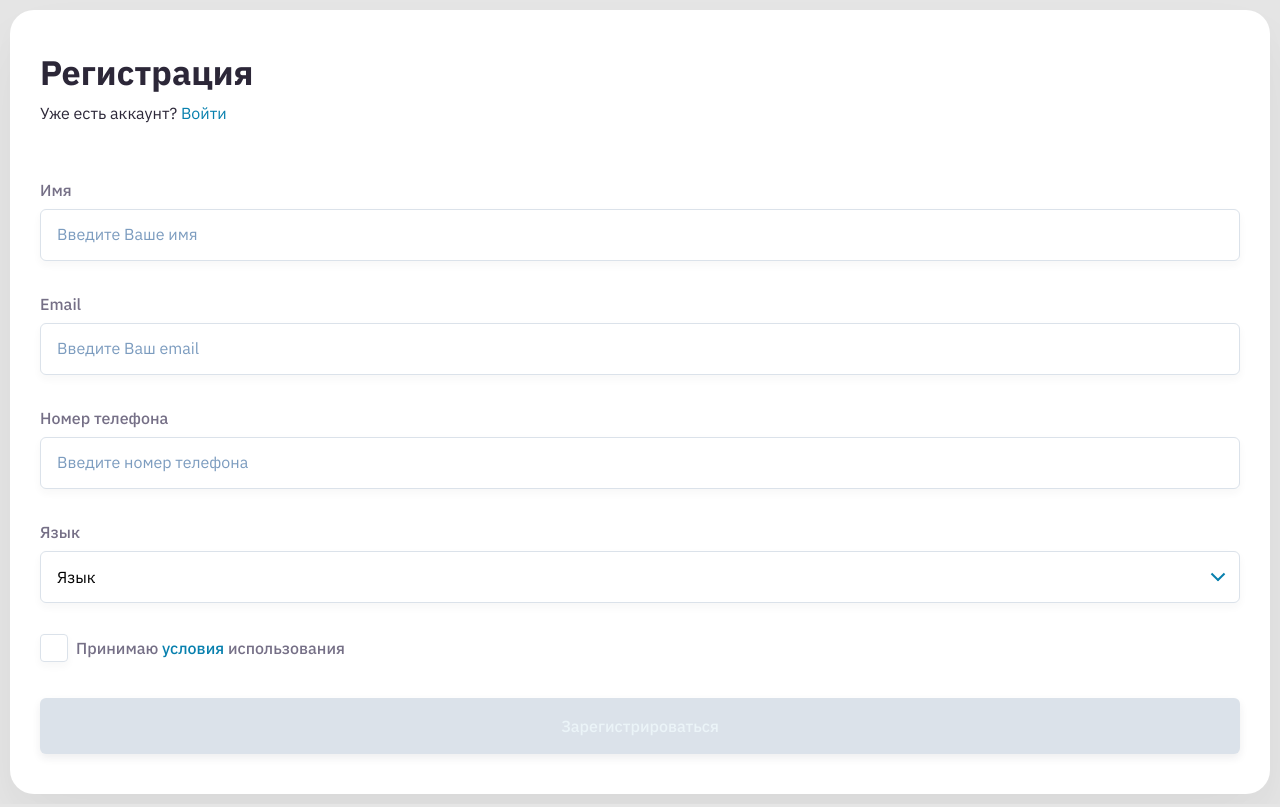
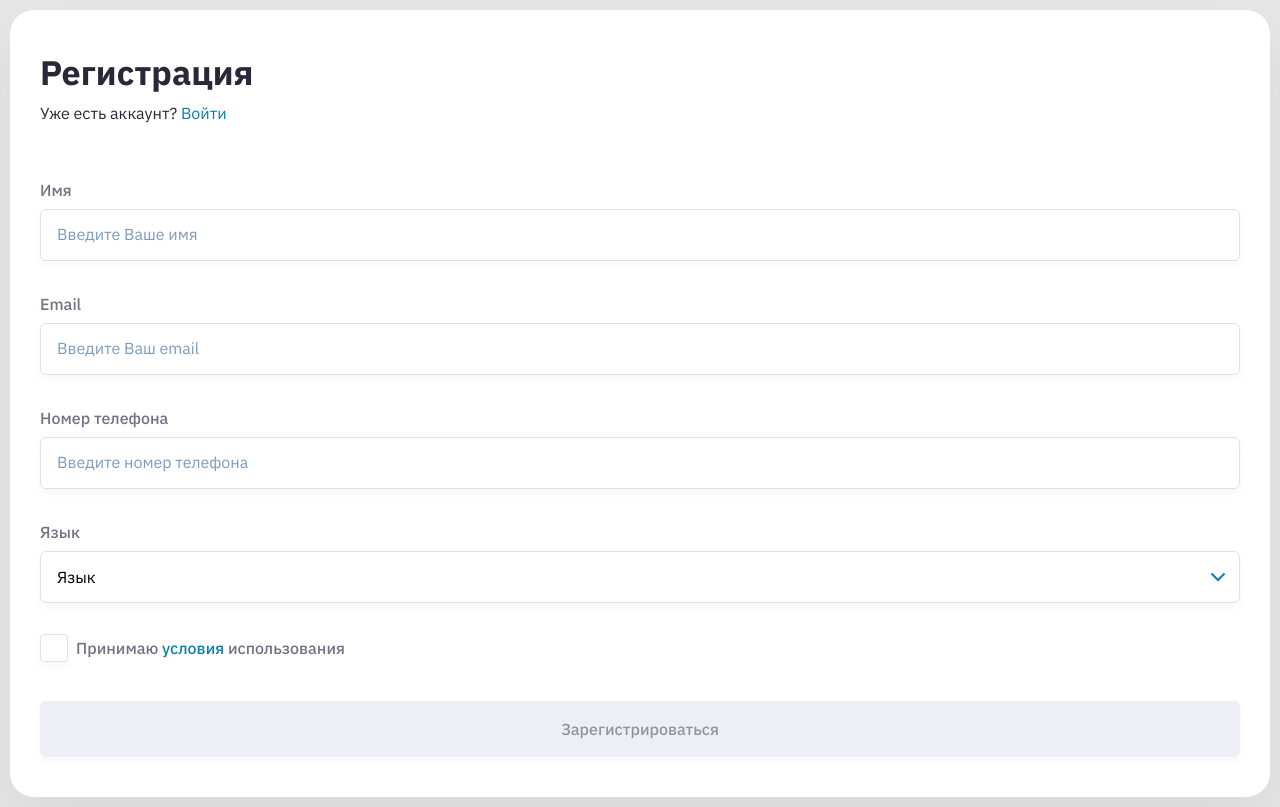
Before and after one commit to devmiron4ik/test-registration, a Vue app: page / in a window 1280 px wide. Built offline with nearby package versions, Linux system fonts and the light colour scheme.

Commit message:
Поправил кнопку

```diff
--- a/src/components/Button.vue
+++ b/src/components/Button.vue
@@ -44,6 +44,8 @@ export default {
     background: $whiteish1;
     border: 0;
     box-shadow: 0px 4px 8px rgba(44, 39, 56, 0.08);
+    color: $gray1;
+    opacity: .5;
     cursor: default;
   }
 }
--- a/src/components/CheckBox.vue
+++ b/src/components/CheckBox.vue
@@ -15,7 +15,7 @@ export default {
 <style lang="scss" scoped>
 .checkbox {
   display: inline-block;
-  margin-bottom: 36px;
+  margin-bottom: 39px;
   cursor: pointer;
 
   &__input {
```
